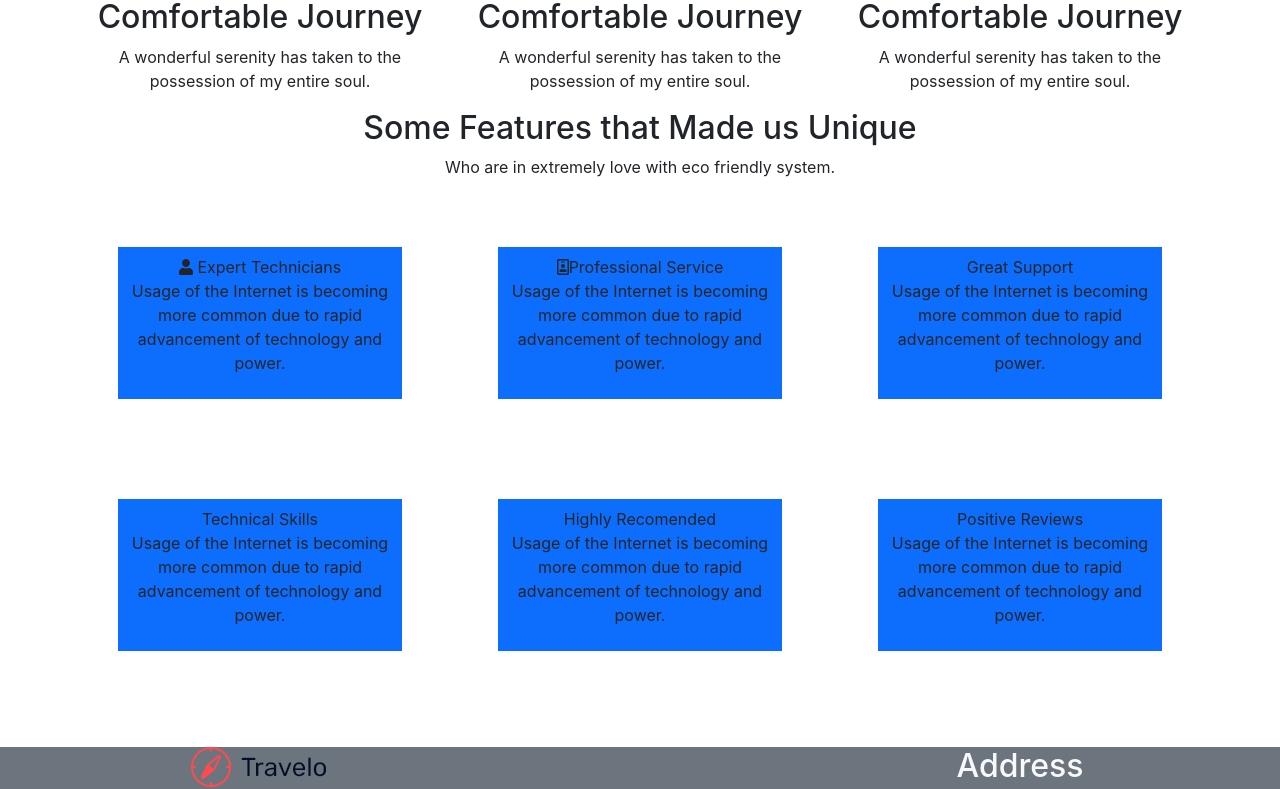
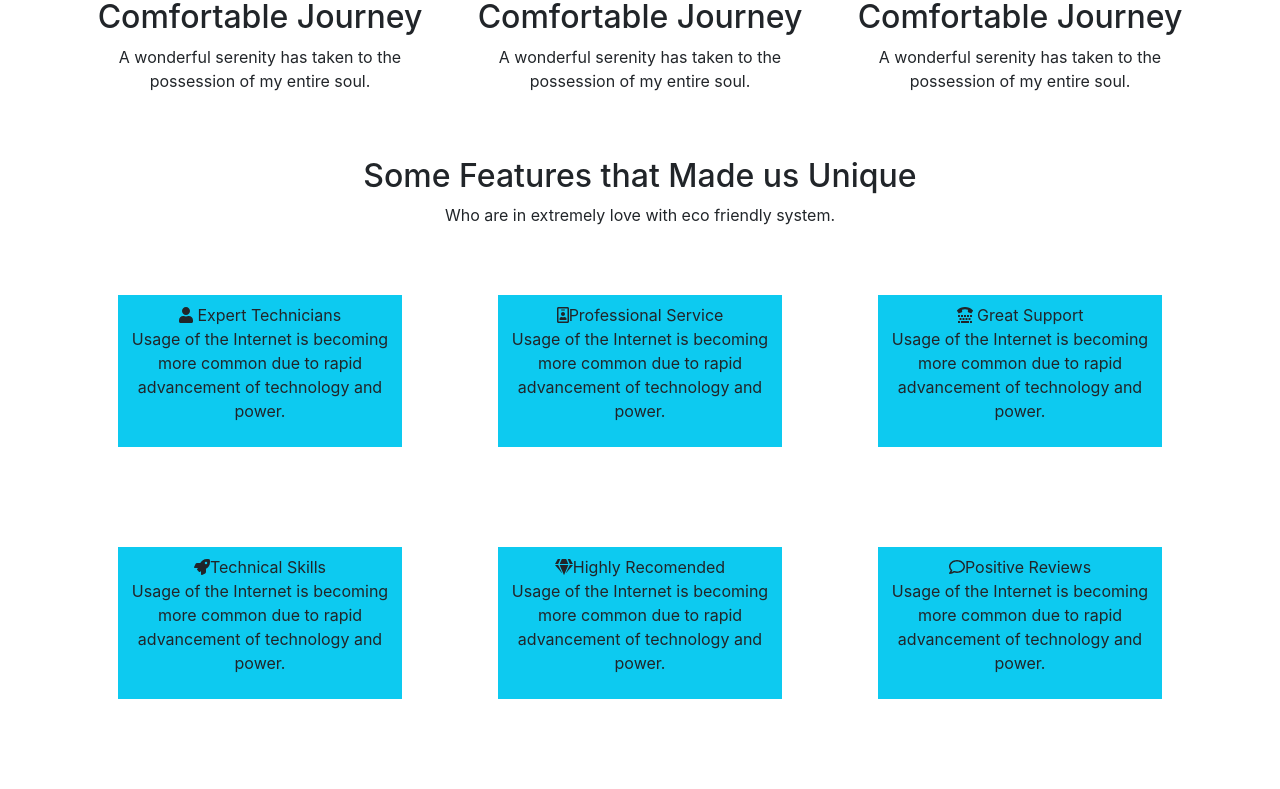
Before and after one commit to smahkafi/travelo-client, a React (Create React App) app: page /about in a window 1280 px wide. Shown: the part 1092-1881 px from the top of the page. Built offline with nearby package versions, Linux system fonts and the light colour scheme; no server answers.

Commit message:
booking order delete complete

```diff
--- a/src/App.js
+++ b/src/App.js
@@ -11,6 +11,7 @@ import SignIn from './Pages/SignIn/SignIn/SignIn';
 import NotFound from './Pages/NotFound/NotFound';
 import PrivateRoute from './Pages/SignIn/PrivateRoute/PrivateRoute';
 import Booking from './Pages/Booking/Booking';
+import MyBookings from './Pages/MyBookings/MyBookings';
 
 function App() {
   return (
@@ -31,6 +32,9 @@ function App() {
             <Route path="/contact">
               <Contact></Contact>
             </Route>
+            <Route path="/mybookings">
+              <MyBookings></MyBookings>
+            </Route>
             <PrivateRoute path="/booking/:id">
               <Booking></Booking>
             </PrivateRoute>
--- a/src/Pages/About/About.js
+++ b/src/Pages/About/About.js
@@ -6,8 +6,8 @@ import img2 from "../../images/about/2.svg"
 import img3 from "../../images/about/3.svg"
 import './About.css'
 import { FontAwesomeIcon } from '@fortawesome/react-fontawesome';
-import { faUser } from '@fortawesome/free-solid-svg-icons';
-import { faIdBadge } from '@fortawesome/free-regular-svg-icons';
+import { faGem, faRocket, faTty, faUser } from '@fortawesome/free-solid-svg-icons';
+import { faComment, faIdBadge } from '@fortawesome/free-regular-svg-icons';
 
 const About = () => {
     return (
@@ -26,7 +26,7 @@ const About = () => {
                     <Button className="py-3 bg-warning">Book Now</Button><Button className="py-3 bg-secondary ms-3">Contact Us</Button>
                 </div>
             </div>
-            <div className="row d-flex mt-5">
+            <div className="row d-flex my-5">
                 <div className="col-sm-12 col-md-6 col-lg-6 align-self-center">
                     <div className="row d-flex">
                         <div className="col-sm-4 col-md-4 col-lg-4">
@@ -49,7 +49,7 @@ const About = () => {
                 </div>
             </div>
 
-            <div className="row mt-5">
+            <div className="row my-5">
                 <div className="col-sm-12 col-md-12 col-lg-4">
                     <div>
                         <img src={img1} alt="" />
@@ -79,47 +79,47 @@ const About = () => {
                 </div>
             </div>
 
-            <div className="row d-flex">
+            <div className="row d-flex mt-5">
                 <h2>Some Features that Made us Unique</h2>
                 <p>Who are in extremely love with eco friendly system.</p>
                 <div className="col-sm-12 col-md-6 col-lg-4 p-5 m-0 mt-1">
-                    <div  className="p-2 bg-primary">
+                    <div className="p-2 bg-info">
                         <FontAwesomeIcon icon={faUser}></FontAwesomeIcon>
                         <span> Expert Technicians</span>
                         <p>Usage of the Internet is becoming more common due to rapid advancement of technology and power.</p>
                     </div>
                 </div>
                 <div className="col-sm-12 col-md-6 col-lg-4 p-5 m-0 mt-1">
-                <div  className="p-2 bg-primary">
+                    <div className="p-2 bg-info">
                         <FontAwesomeIcon icon={faIdBadge}></FontAwesomeIcon>
                         <span>Professional Service</span>
                         <p>Usage of the Internet is becoming more common due to rapid advancement of technology and power.</p>
                     </div>
                 </div>
                 <div className="col-sm-12 col-md-6 col-lg-4 p-5 m-0 mt-1">
-                <div  className="p-2 bg-primary">
-                    {/* <FontAwesomeIcon icon={}></FontAwesomeIcon> */}
+                    <div className="p-2 bg-info">
+                        <FontAwesomeIcon icon={faTty}></FontAwesomeIcon>
                         <span> Great Support</span>
                         <p>Usage of the Internet is becoming more common due to rapid advancement of technology and power.</p>
                     </div>
                 </div>
                 <div className="col-sm-12 col-md-6 col-lg-4 p-5 m-0 mt-1">
-                <div  className="p-2 bg-primary">
-                    {/* <FontAwesomeIcon icon={}></FontAwesomeIcon> */}
+                    <div className="p-2 bg-info">
+                        <FontAwesomeIcon icon={faRocket}></FontAwesomeIcon>
                         <span>Technical Skills </span>
                         <p>Usage of the Internet is becoming more common due to rapid advancement of technology and power.</p>
                     </div>
                 </div>
                 <div className="col-sm-12 col-md-6 col-lg-4 p-5 m-0 mt-1">
-                <div  className="p-2 bg-primary">
-                    {/* <FontAwesomeIcon icon={}></FontAwesomeIcon> */}
+                    <div className="p-2 bg-info">
+                        <FontAwesomeIcon icon={faGem}></FontAwesomeIcon>
                         <span>Highly Recomended</span>
                         <p>Usage of the Internet is becoming more common due to rapid advancement of technology and power.</p>
                     </div>
                 </div>
                 <div className="col-sm-12 col-md-6 col-lg-4 p-5 m-0 mt-1">
-                <div  className="p-2 bg-primary">
-                    {/* <FontAwesomeIcon icon={}></FontAwesomeIcon> */}
+                    <div className="p-2 bg-info">
+                        <FontAwesomeIcon icon={faComment}></FontAwesomeIcon>
                         <span>Positive Reviews</span>
                         <p>Usage of the Internet is becoming more common due to rapid advancement of technology and power.</p>
                     </div>
--- a/src/Pages/Booking/Booking.js
+++ b/src/Pages/Booking/Booking.js
@@ -36,7 +36,7 @@ const Booking = () => {
                 reset(bookings)
             })
 
-    }, [id, reset])
+    }, [id])
 
     return (
         <div className="d-flex row">
@@ -67,7 +67,9 @@ const Booking = () => {
                 <input placeholder="City" defaultValue="" {...register("city")} />
                 <input placeholder="phone number" defaultValue="" {...register("phone")} />
 
+                <div className="btn btn-success">
                 <input type="submit" value="Booking Now" />
+                </div>
             </form>
             </div>
         </div>
--- a/src/Pages/MyBookings/MyBookings.js
+++ b/src/Pages/MyBookings/MyBookings.js
@@ -1,11 +1,86 @@
-import React from 'react';
+import React, { useEffect, useState } from 'react';
+import { Button} from 'react-bootstrap';
 
 const MyBookings = () => {
+    const [mybookings, setMybookings] = useState([])
+
+    useEffect(() => {
+        fetch('http://localhost:5001/bookings')
+            .then(res => res.json())
+            .then(data => setMybookings(data))
+    }, [])
+
+    const handleDelete = (id) => {
+        fetch(`http://localhost:5001/bookings/${id}`, {
+            method: 'DELETE'
+        })
+        .then(res => res.json())
+        .then(data => {
+            if(data.deletedCount) {
+                alert('Deleted Booking Is Successfully')
+                const remaining = mybookings.filter(mybooking => mybooking._id !==id)
+                setMybookings(remaining);
+            }
+        })
+
+    }
+
     return (
         <div>
-
+            <div className="row">
+                {
+                    mybookings.map(mybooking => <div className="row">
+                        <div className="col-sm-12 col-md-6 col-lg-4" key={mybooking._id} mybooking={mybooking}>
+                            <div>
+                                <img src={mybooking.img} alt="" />
+                            </div>
+                            <div>
+                                <h2>Placer Name: {mybooking.Name}</h2>
+                                <p>Address: {mybooking.address}</p>
+                                <p>Email: {mybooking.email}</p>
+                                <p>img: {mybooking.phone}</p>
+                                <p>name: {mybooking.name}</p>
+                                <p>price: {mybooking.price}</p>
+                                <p>rating: {mybooking.rating}</p>
+                                <p>tourcomplete: {mybooking.tourComplete}</p>
+                                <p>city: {mybooking.city}</p>
+                            </div>
+                            <Button onClick={() =>  handleDelete(mybooking._id)} className='btn-danger'>Cancle Order</Button>
+                        </div>
+                    </div>)
+                }
+            </div>
         </div>
     );
 };
 
 export default MyBookings;
+
+
+
+
+
+
+
+
+
+
+
+
+// {
+//     mybookings.map(mybooking => <div className="col-sm-12 col-md-6 col-lg-4" key={mybooking._id} mybooking={mybooking}>
+//         <div>
+//             <img src={mybooking.img} alt="" />
+//         </div>
+//         <div>
+//             <h2>Placer Name: {mybooking.Name}</h2>
+//             <p>Address: {mybooking.address}</p>
+//             <p>Email: {mybooking.address}</p>
+//             <p>img: {mybooking.address}</p>
+//             <p>name: {mybooking.address}</p>
+//         </div>
+
+//         {/* address city email img name phone price rating time tourComplete */}
+
+//     </div> )
+// }
--- a/src/Pages/Shared/Menu/Menu.js
+++ b/src/Pages/Shared/Menu/Menu.js
@@ -32,7 +32,7 @@ const Menu = () => {
                             </>
                         ) : (
                             <>
-                        <Nav.Link as={NavLink} className="text-dark" to="/manageorder">MY BOOKINGS</Nav.Link>
+                        <Nav.Link as={NavLink} className="text-dark" to="/mybookings">MY BOOKINGS</Nav.Link>
 
                             <NavDropdown
                                 title={
```
Lines whose indentation alone changed are shown as unchanged.
